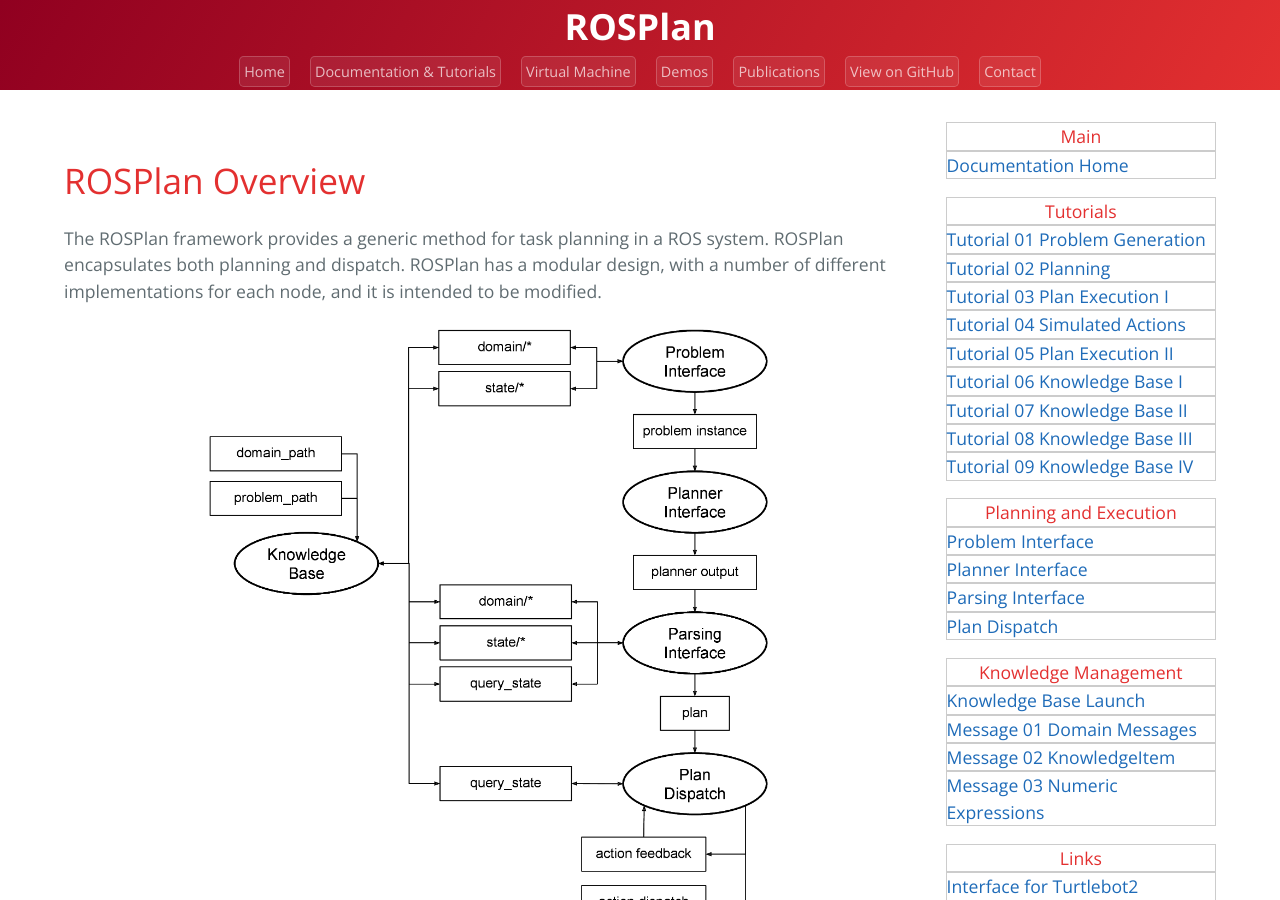
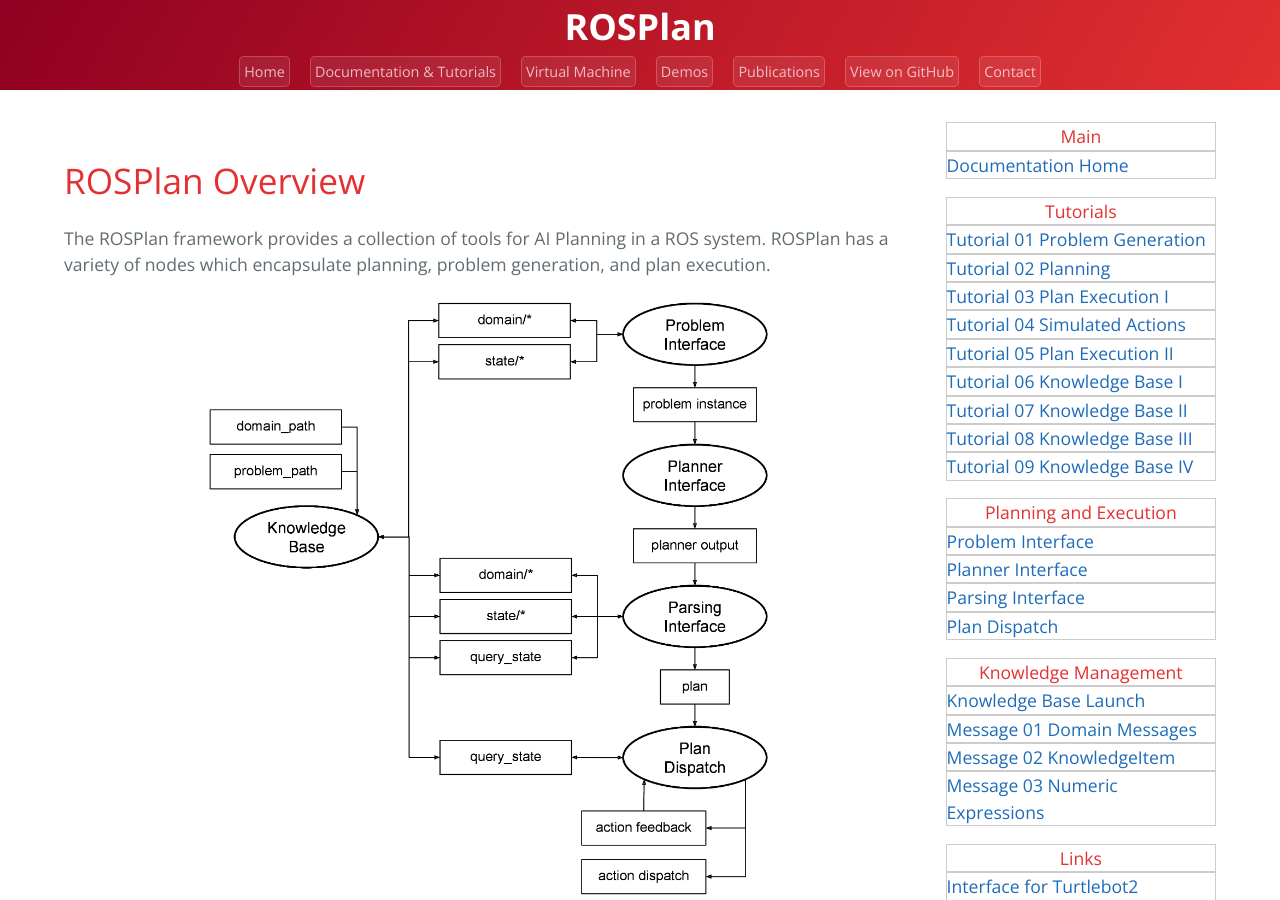
Before and after one commit to KCL-Planning/ROSPlan, a Jekyll site: the page built from _documentation/rosplan_overview.md, in a window 1280 px wide and 900 px high. Built offline with Jekyll 4.4.1, drawn with Linux system fonts in a browser that asks for light colours.

Commit message:
Update rosplan_overview.md

```diff
--- a/_documentation/rosplan_overview.md
+++ b/_documentation/rosplan_overview.md
@@ -4,7 +4,7 @@ title: ROSPlan Overview
 permalink: /documentation/
 ---
 
-The ROSPlan framework provides a generic method for task planning in a ROS system. ROSPlan encapsulates both planning and dispatch. ROSPlan has a modular design, with a number of different implementations for each node, and it is intended to be modified.
+The ROSPlan framework provides a collection of tools for AI Planning in a ROS system. ROSPlan has a variety of nodes which encapsulate planning, problem generation, and plan execution.
 
 ![Demo system](images/rosplan_demo_system.png){: .big_chart }
 
```
